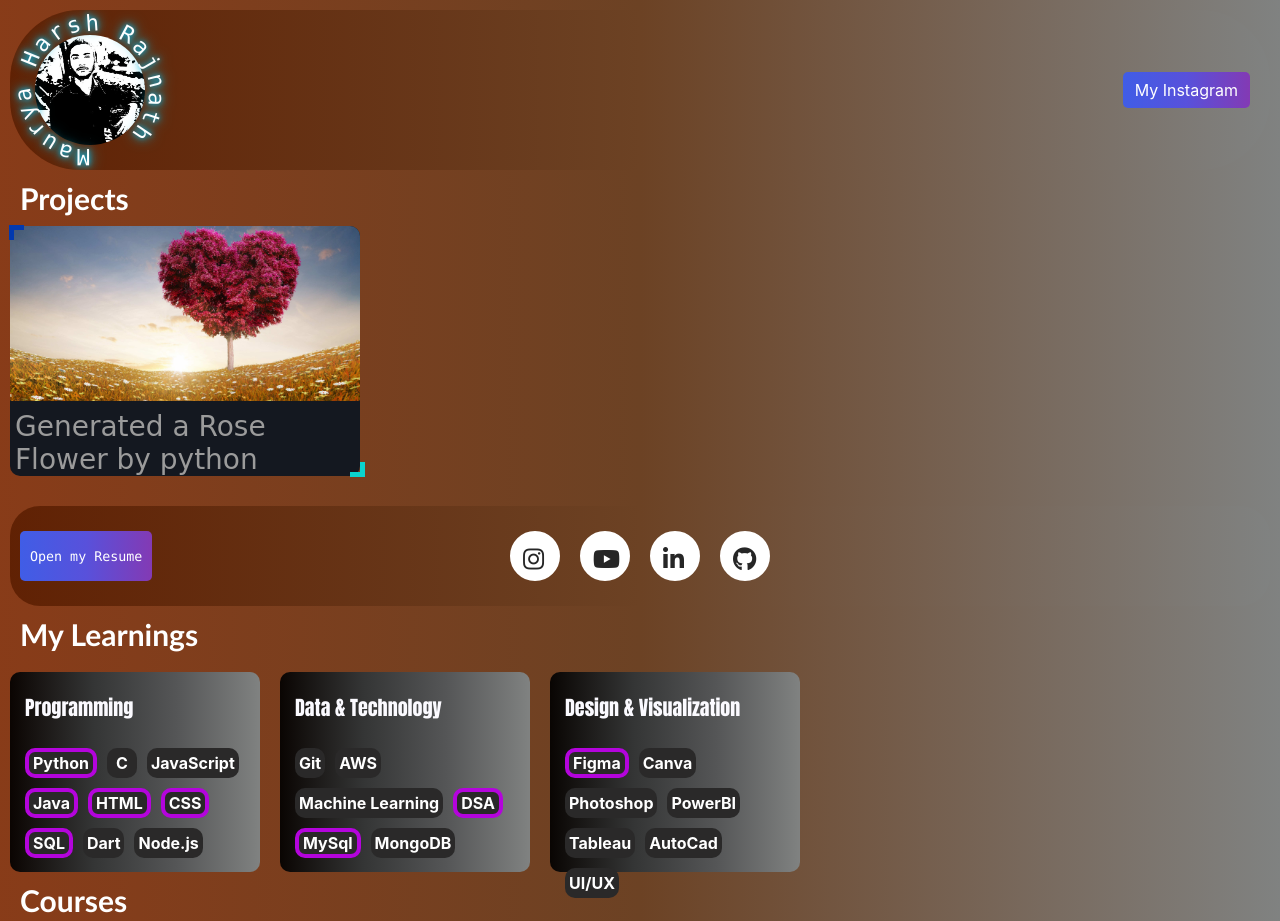
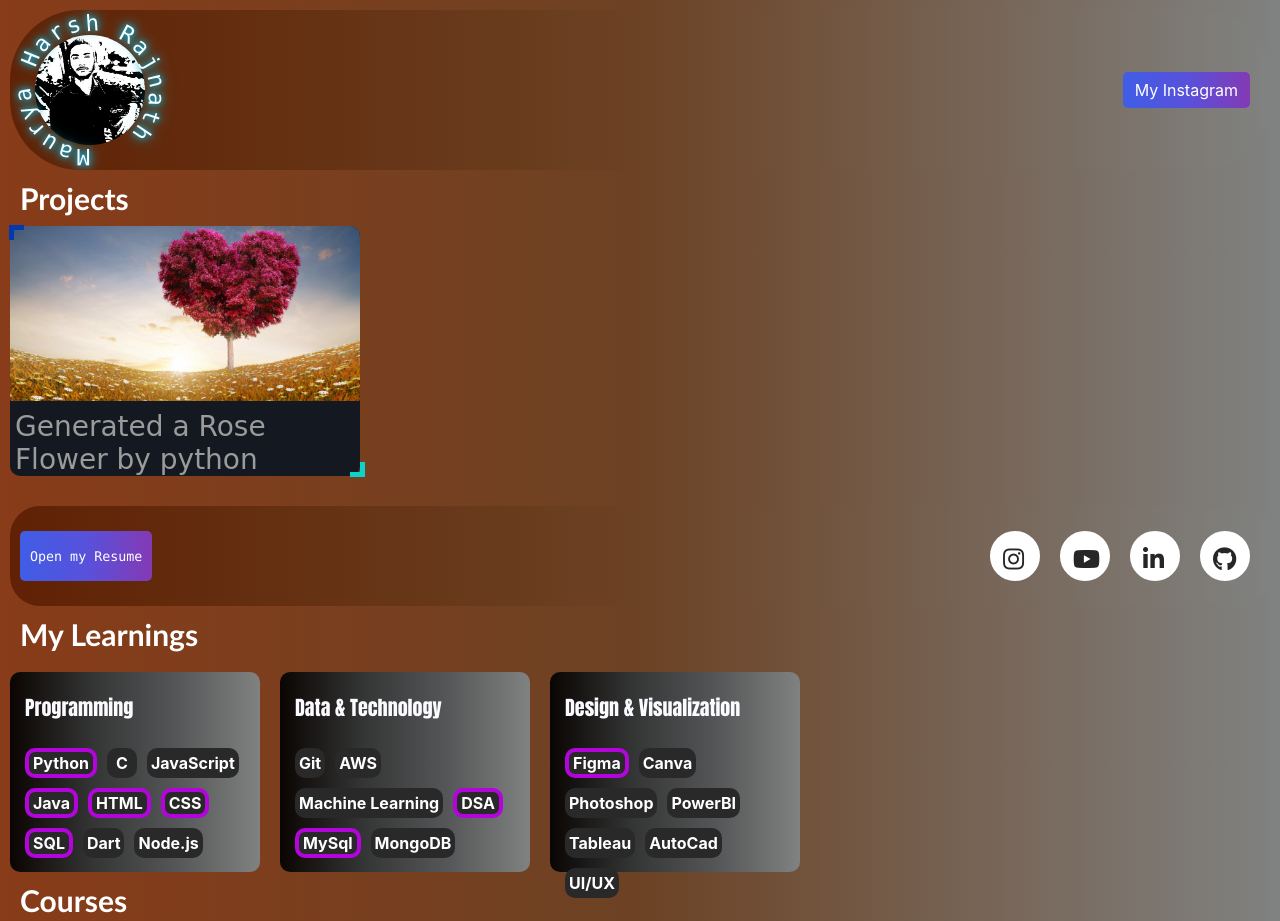
Before and after one commit to thepiratekumarno/portfolio., a plain HTML site: page index.html in a window 1280 px wide. Shown: the top 921 px of the page. Drawn offline with Linux system fonts and the light colour scheme.

Commit message:
second commit

```diff
--- a/style.css
+++ b/style.css
@@ -227,10 +227,7 @@ padding: 0;
 .hey{
   ul {
     display: flex;
-    position: absolute;
-    top: 50%;
-    left: 50%;
-    transform: translate(-50%, -50%);
+
   }
 
   ul li {
@@ -238,6 +235,7 @@ padding: 0;
   }
 
   ul li a {
+    float: left;
     width: 50px;
     height: 50px;
     background-color: #fff;
```
